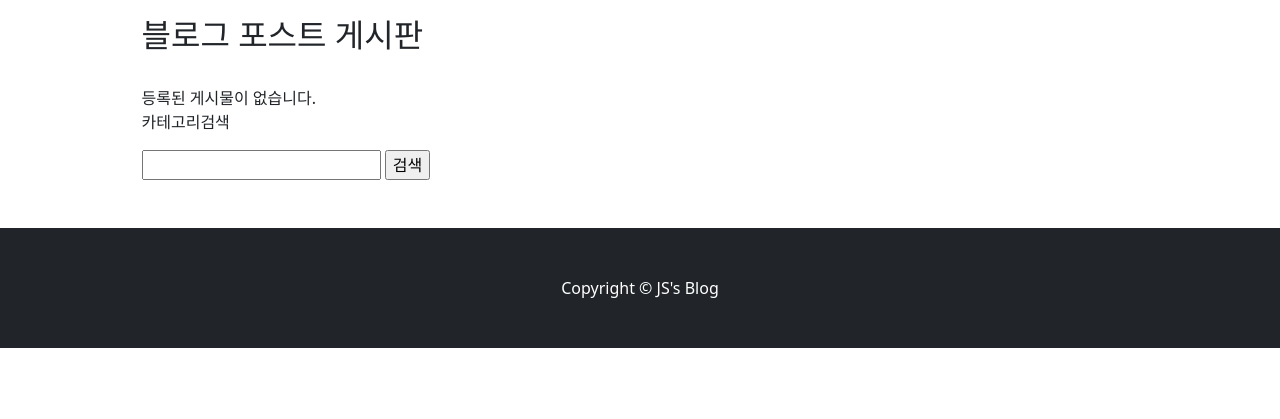
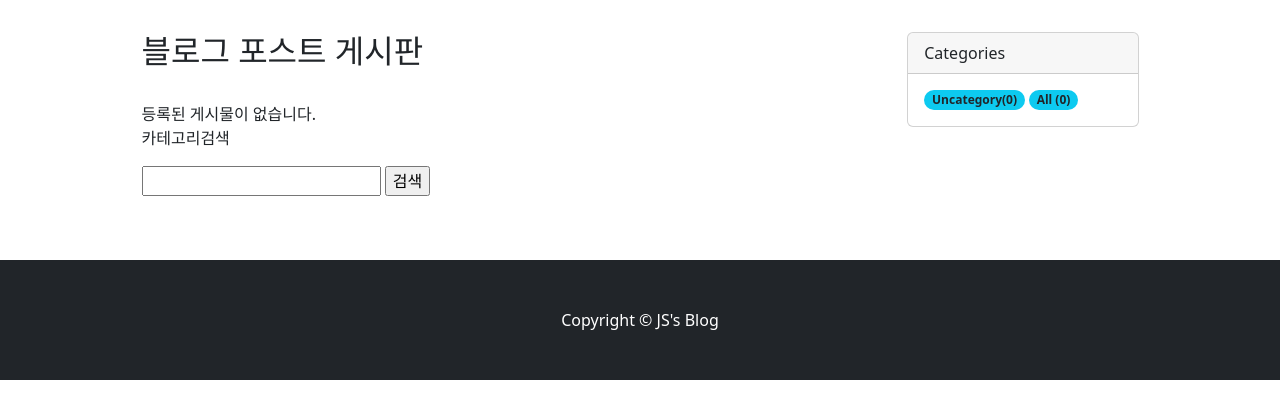
Before and after one commit to YuJinsoo/myBlog, a Django app: page /blog/ in a window 1280 px wide. Shown: the part 56-475 px from the top of the page. Run offline with Django 4.2, Linux system fonts and the light colour scheme; data that the repository does not hold is empty.

Commit message:
카테고리별 검색기능 버튼방식으로 개발

```diff
--- a/blog/models.py
+++ b/blog/models.py
@@ -1,5 +1,6 @@
 from django.db import models
 from django.contrib.auth import get_user_model
+from django.urls import reverse
 
 ## auth를 확장된 모델을 가져오게 됩니다.
 User = get_user_model()
@@ -37,3 +38,6 @@ class Category(models.Model):
 
     def __str__(self):
         return self.name
+
+    def get_absolute_url(self):
+        return reverse("blog:search-category", kwargs={"cat": self.name})
--- a/blog/templates/blog/post_edit.html
+++ b/blog/templates/blog/post_edit.html
@@ -33,7 +33,6 @@
         <div class="d-grid gap-2 col-6 mx-auto mt-3">
             <input type="submit" class="btn btn-success mx-auto" value="작성완료">
         </div>
-
     </form>
 </main>
 {% comment %}
--- a/blog/templates/blog/post_list.html
+++ b/blog/templates/blog/post_list.html
@@ -2,6 +2,8 @@
 
 {% block content %}
     <main class="container">
+        <div class="row my-3">
+            <div class="col-md-8 col-lg-9">
                 <h2>블로그 포스트 게시판</h2>
                 {% if user.is_authenticated %}
                 <a href="{% url 'blog:write' %}" class="btn btn-primary">글작성하기</a>
@@ -42,6 +44,24 @@
                     <input type="text" id="kw" name="cat">
                     <input type="submit" value="검색">
                 </form>
+            </div>
+
+            <!-- Categories -->
+            <div class="col-md-4 col-lg-3">
+                <div class="card mb-4" id="categories-card">
+                    <div class="card-header">Categories</div>
+                    <div class="card-body d-flex flex-wrap gap-1">
+                        {% for category in categories %}
+                            <a href="{{ category.get_absolute_url }}" class="badge rounded-pill bg-info text-dark text-decoration-none">{{ category.name }} ({{ category.post_set.count }})</a>
+                        {% endfor %}
+                        {% with cat="None" %}
+                        <a href="{% url 'blog:search-category' cat=cat%}" class="badge rounded-pill bg-info text-dark text-decoration-none">Uncategory({{ cat_null_posts.count }})</a>
+                        {% endwith %}
+                        <a href="{% url 'blog:list' %}" class="badge rounded-pill bg-info text-dark text-decoration-none">All ({{ all_posts.count }})</a>
+                    </div>
+                </div>
+            </div>
+        </div>
     </main>
 
 {% endblock %}
--- a/blog/urls.py
+++ b/blog/urls.py
@@ -20,7 +20,7 @@ urlpatterns = [
     # 카테고리 게시글 검색요청
     path("search/", views.PostSearchQuery.as_view(), name="search-query"),
     # 게시글 검색결과
-    path("search/<str:cat>/", views.PostSearch.as_view(), name="search"),
+    path("category/<str:cat>/", views.CategorySearch.as_view(), name="search-category"),
     # 코멘트 작성
     path("detail/<int:post_id>/comment/write/", views.CommentWrite.as_view(), name="cm-write"),
     # 코멘트 삭제
--- a/blog/views.py
+++ b/blog/views.py
@@ -14,10 +14,13 @@ from .forms import PostForm, CommentForm, ReCommentForm
 class PostList(View):
     def get(self, request):
         posts = Post.objects.all().order_by('-created_at')
-        category = Category.objects.all()
+        categories = Category.objects.all()
+        cat_null_posts = Post.objects.filter(category__isnull=True)
         context = {
             "posts": posts,
-            "category": category
+            "categories": categories,
+            "all_posts" : posts,
+            "cat_null_posts": cat_null_posts
         }
         return render(request, "blog/post_list.html", context=context)
 
@@ -147,10 +150,17 @@ class PostSearchQuery(View):
 
 
 class PostSearch(View):
+    # TODO 추후 여러개, 제목/내용/작성자 에 대한 검색, 대소문자 고려해보기
+    pass
+
+
+class CategorySearch(View):
     def get(self, request, cat):
         ## 단일 카테고리에 일치하는 것만 검색
-        # TODO 추후 여러개, 제목/내용/작성자 에 대한 검색, 대소문자 고려해보기
-        if cat == 'etc':
+        all_posts = Post.objects.all()
+        categories = Category.objects.all()
+        cat_null_posts = Post.objects.filter(category__isnull=True)
+        if cat == "None":
             posts =  Post.objects.filter(category=None).order_by('-created_at')
         else:
             category = Category.objects.filter(name=cat)
@@ -163,6 +173,9 @@ class PostSearch(View):
         context = {
             'posts' : posts,
             'searchtag': cat,
+            "all_posts" : all_posts,
+            'categories': categories,
+            'cat_null_posts': cat_null_posts,
         }
         return render(request, 'blog/post_list.html', context=context)
 
```
Lines whose indentation alone changed are shown as unchanged.
